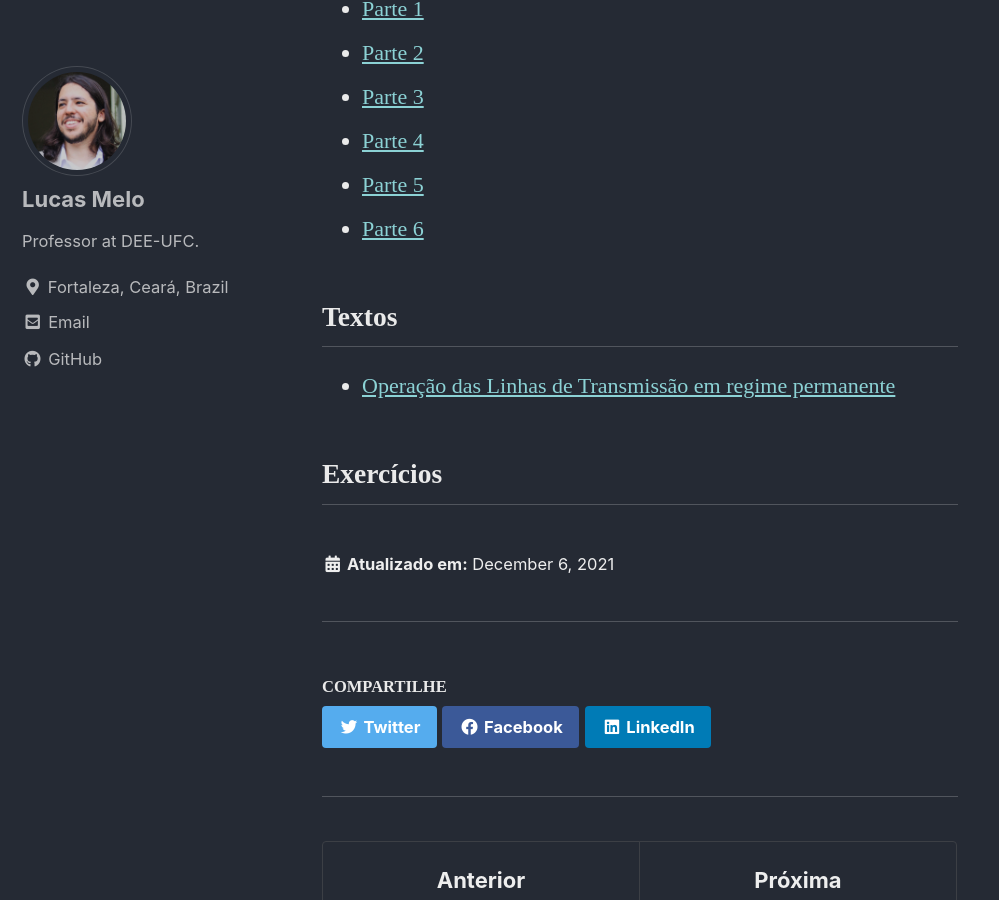
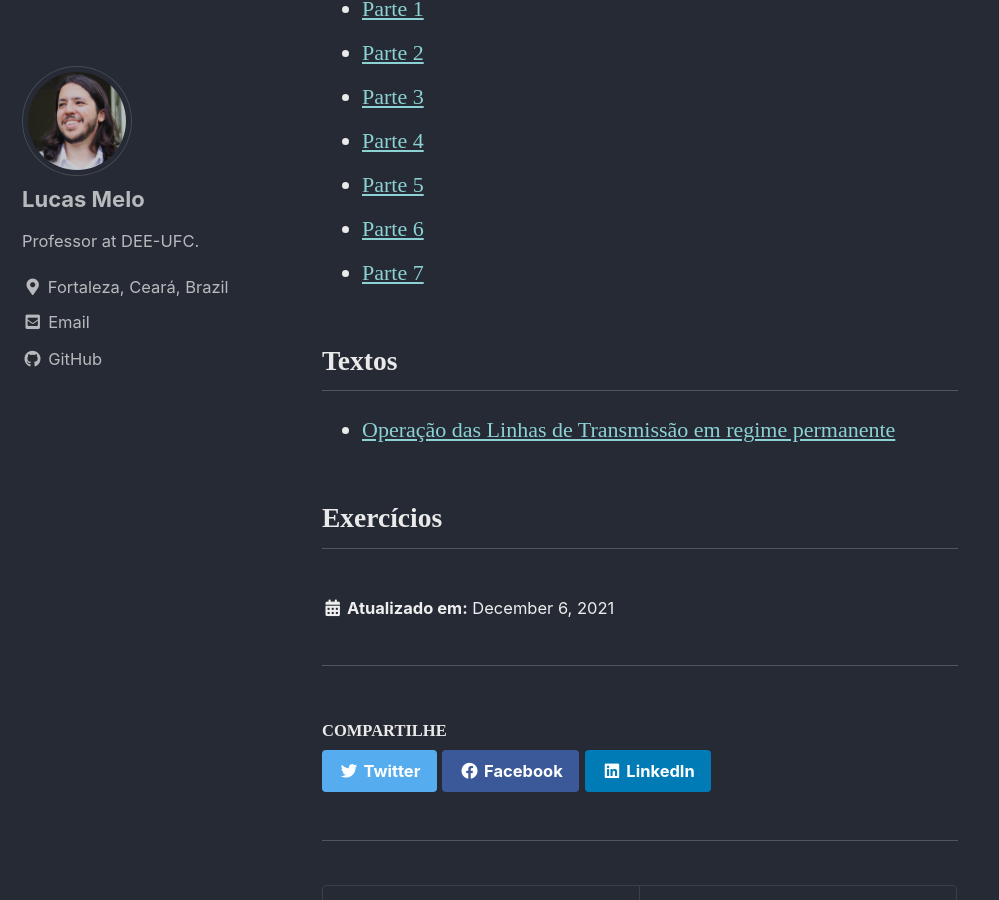
Before and after one commit to lucassm/lucassm.github.io, a Jekyll site: the page built from _teaching/TEE-2021-2/Unidade-04/index.md, in a window 1280 px wide and 900 px high, scrolled down 426 px. Shown: the whole window, without its empty margins (0-999 px from the left). Built offline with Jekyll 4.4.1, drawn with Linux system fonts in a browser that asks for light colours; cached includes are drawn as plain includes; some web fonts are replaced.

Commit message:
UPDATE: Generic

```diff
--- a/_teaching/TEE-2021-2/Unidade-04/index.md
+++ b/_teaching/TEE-2021-2/Unidade-04/index.md
@@ -16,6 +16,7 @@
 - [Parte 4](https://drive.google.com/file/d/1WeIYTuiTURHKAPPd4j8NjS5F8vzlwGlO/view?usp=drivesdk)
 - [Parte 5](https://drive.google.com/file/d/17ETUUre1k5oCvOS0ylbutOq0M98y7Z5C/view?usp=drivesdk)
 - [Parte 6](https://drive.google.com/file/d/1pco14BFsB5rIzD7_0WAHRwzlgzV-PRAQ/view?usp=drivesdk)
+- [Parte 7](https://drive.google.com/file/d/10_J4ys10V01EC1qjh0hN_st8cLwCeExY/view?usp=drivesdk)
 
 ## Textos
 - [Operação das Linhas de Transmissão em regime permanente](https://drive.google.com/file/d/1IG3LDn_-7Fk0Hl8uqYBSH7KMOmW_EiU6/view?usp=drivesdk)
```
